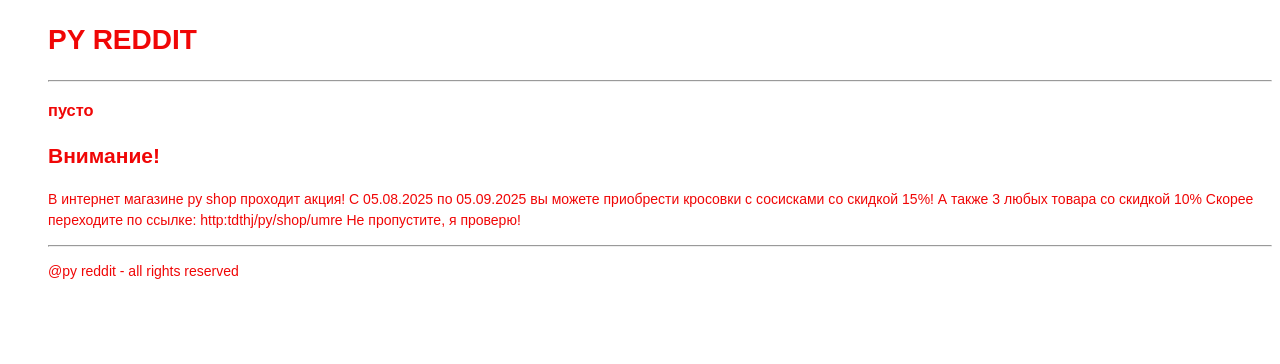
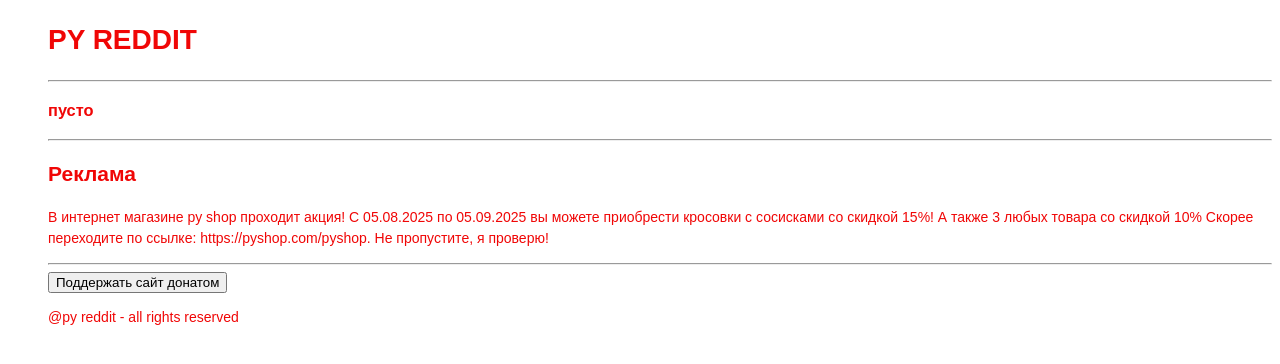
Before and after one commit to rusplane01/pyreddit, a Django app: page / in a window 1280 px wide. Shown: the top 364 px of the page. Run offline with Django 4.2, Linux system fonts and the light colour scheme.

Commit message:
new function

```diff
--- a/templates/categories.html
+++ b/templates/categories.html
@@ -1,10 +1,12 @@
 {%extends 'skeleton.html'%}
 {%block ad%}
 
+<ol><h2>Категории</h2></ol>
 <ul>
 {%for category in object_list%}
 <li>{{category.name}}</li>
 {%endfor%}
 </ul>
 
+
 {%endblock%}
--- a/templates/skeleton.html
+++ b/templates/skeleton.html
@@ -6,18 +6,23 @@
     </head>
     <body style="font-family: sans-serif; font-size: 14px; line-height: 1.5; color: #f00606; background-color: #fff; ">
 
+        <ol><h1>PY REDDIT</h1></ol>
+
         {%block ad%}
 
         {%endblock%}
-
         <ol>
+        <hr>
         <h2>Реклама</h2>
         <p>
             В интернет магазине py shop проходит акция!
             С 05.08.2025 по 05.09.2025 вы можете приобрести кросовки с сосисками со скидкой 15%!
             А также 3 любых товара со скидкой 10%
-            Скорее переходите по ссылке: http:tdthj/py/shop/umre Не пропустите, я проверю!
+            Скорее переходите по ссылке: https://pyshop.com/pyshop. Не пропустите, я проверю!
         </p>
+        <hr>
+        <input type="button" value="Поддержать сайт донатом">
+        <p>@py reddit - all rights reserved</p>
         </ol>
 
     </body>
--- a/templates/source.html
+++ b/templates/source.html
@@ -1,23 +1,8 @@
-<!DOCTYPE html>
-<html>
-    <head>
-        <title>{{Title}}</title>
+{%extends 'skeleton.html'%}
+{%block ad%}
 
-    </head>
-    <body style="font-family: sans-serif; font-size: 14px; line-height: 1.5; color: #f00606; background-color: #fff; ">
-        <ol><h1>PY REDDIT</h1>
-        <hr>
-        <h3>пусто</h3>
-        <h2>Внимание!</h2>
-        <p>
-            В интернет магазине py shop проходит акция!
-            С 05.08.2025 по 05.09.2025 вы можете приобрести кросовки с сосисками со скидкой 15%!
-            А также 3 любых товара со скидкой 10%
-            Скорее переходите по ссылке: http:tdthj/py/shop/umre Не пропустите, я проверю!
-        </p>
-        <hr>
-        <p>@py reddit - all rights reserved</p>
+    <ol>
+    <hr>
+    <h3>пусто</h3></ol>
 
-    </ol>
-    </body>
-</html>
+{%endblock%}
```
